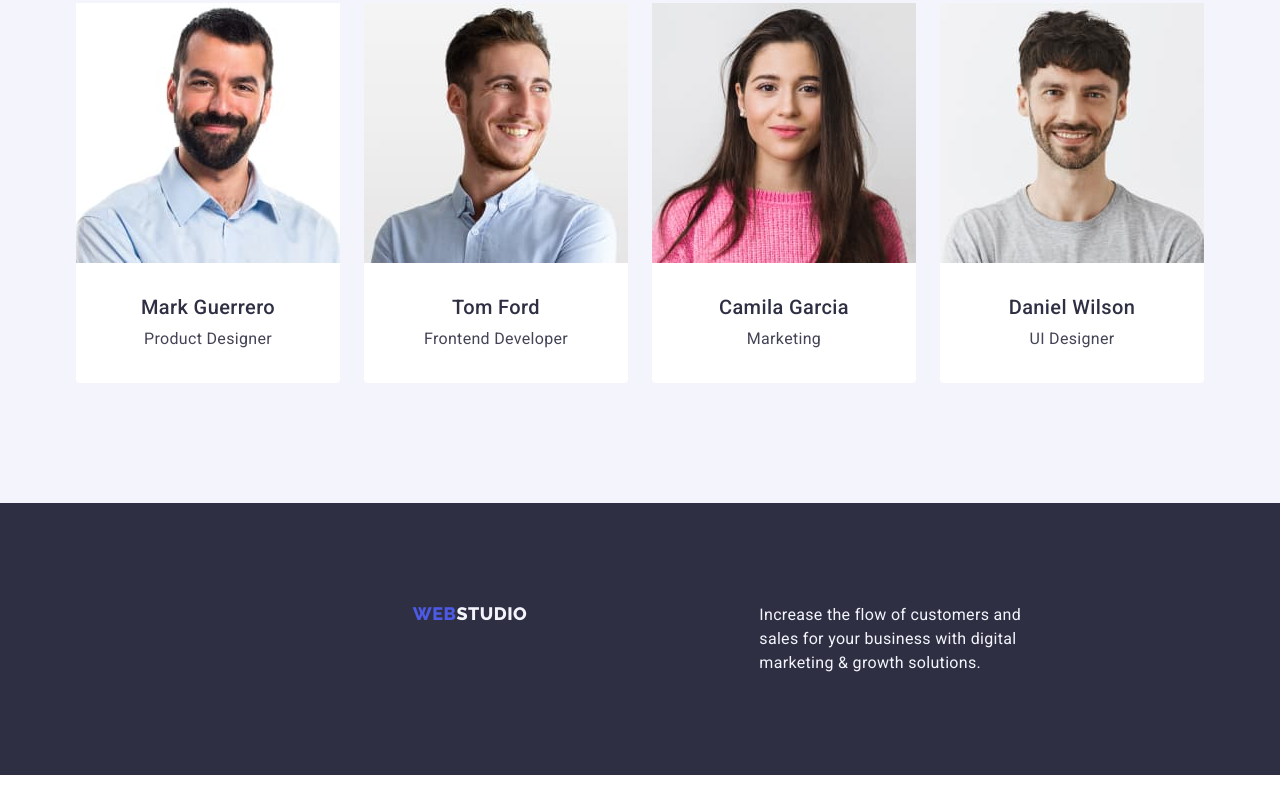
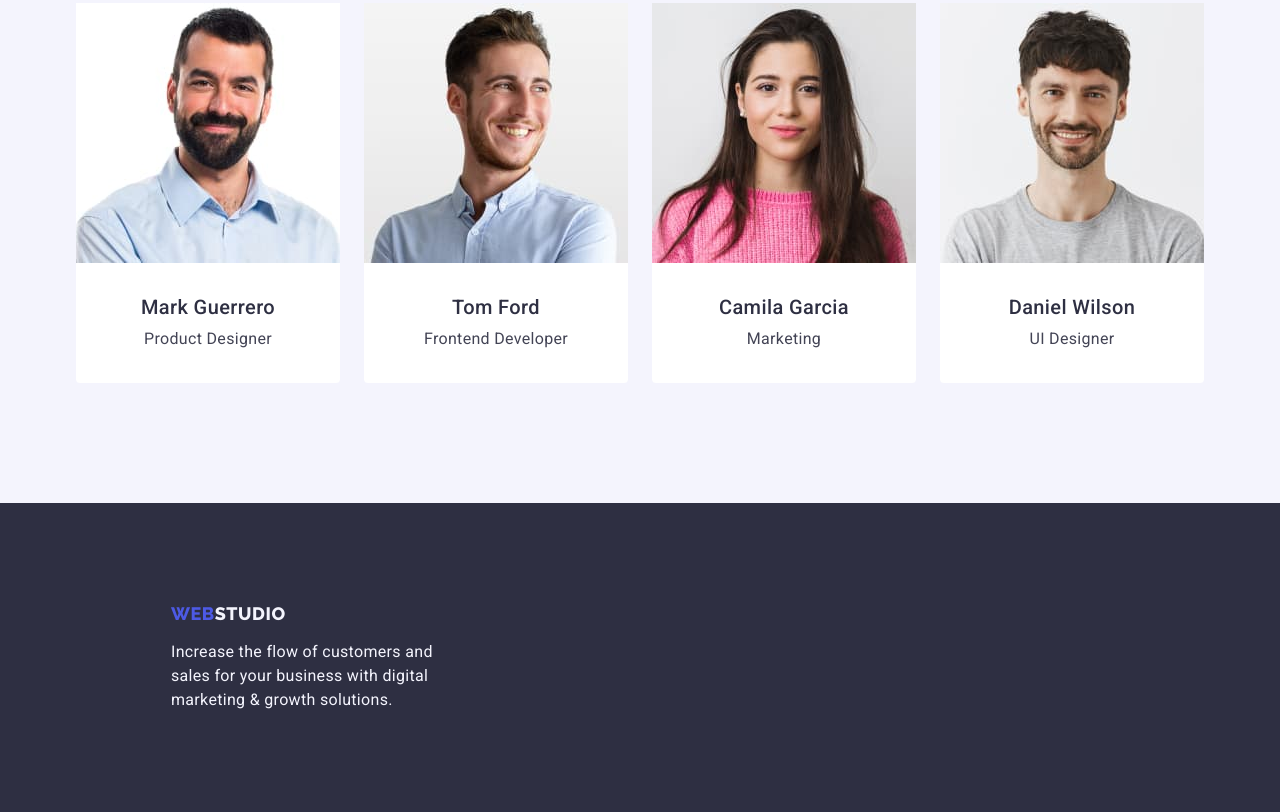
Before and after one commit to Rivero28/goit-markup-hw-03, a plain HTML site: page index.html in a window 1280 px wide. Shown: the part 1922-2734 px from the top of the page. Before the commit the page ends 2697 px from the top, so only its background shows below. Drawn offline with nearby package versions, Linux system fonts and the light colour scheme.

Commit message:
Fixed footer

```diff
--- a/css/styles.css
+++ b/css/styles.css
@@ -260,6 +260,9 @@ ol {
   padding: 100px 0;
   display: block;
 }
+.footer > .container {
+  display: inline-block;
+}
 .footer-link {
   display: inline-block;
   margin-bottom: 16px;
```
